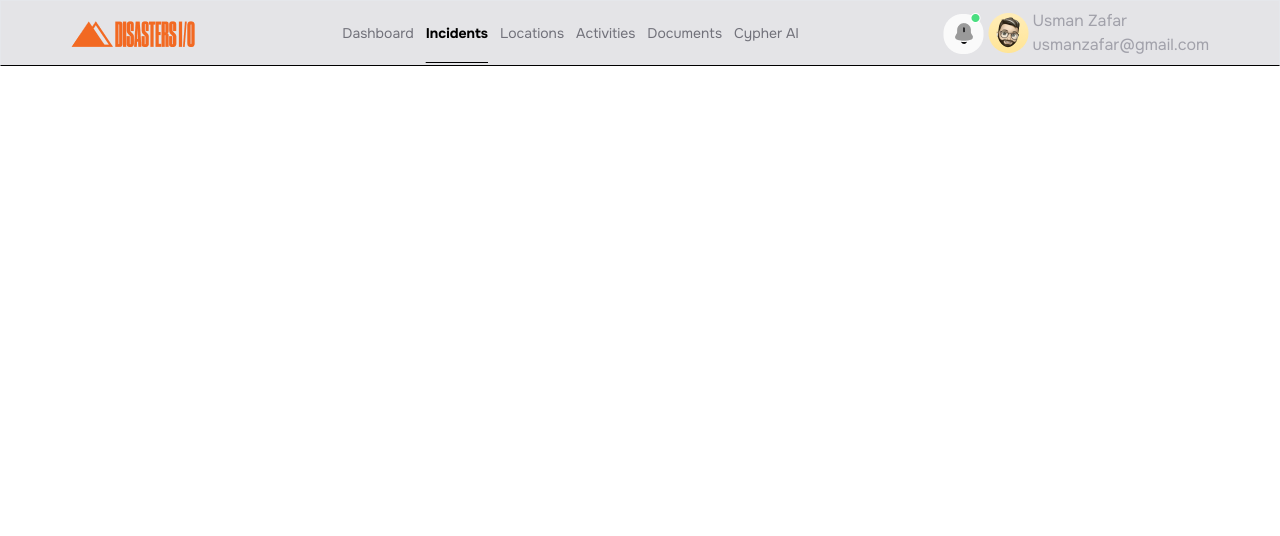
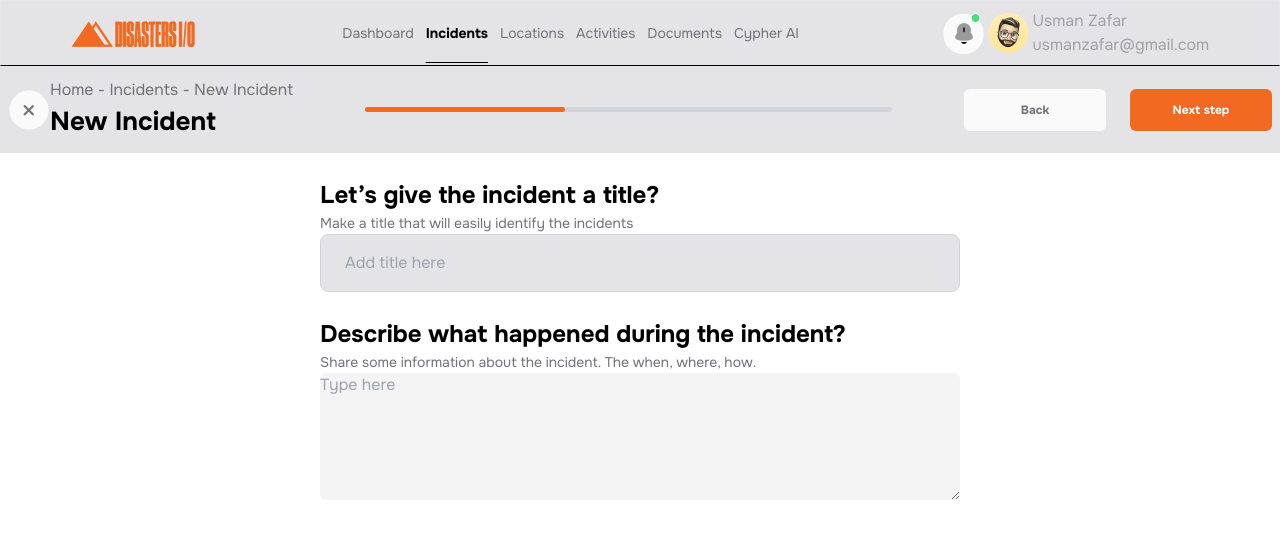
Before and after one commit to selina-islam/Disasters-I-O, a React (Vite) app: page /Incidents/GetStarted/WhichSection/LetsGive in a window 1280 px wide. Shown: the top 536 px of the page. Built offline with nearby package versions, Linux system fonts and the light colour scheme.

Commit message:
Navigator is now done

```diff
--- a/src/App.jsx
+++ b/src/App.jsx
@@ -4,7 +4,10 @@ import Navbar from './Components/Shared/Navbar'
 import Dashboard from './Components/Dashboard/Dashboard';
 import { Incidents } from './Components/Incidents/Incidents';
 import Location from './Components/FullLocation/Location';
-
+import { GetStarted } from './Components/Incidents/GetStarted';
+import Which from './Components/Incidents/Which';
+import { LetGive } from './Components/Incidents/LetGive'
+import {Where} from './Components/Incidents/Where'
 
 function App() {
 
@@ -16,6 +19,16 @@ function App() {
         <Routes>
           <Route path="/" element={<Dashboard />} />
           <Route path="/Incidents" element={<Incidents />} />
+          <Route path="/Incidents/GetStarted" element={<GetStarted />} />
+          <Route
+            path="/Incidents/GetStarted/WhichSection"
+            element={<Which />}
+          />
+          <Route
+            path="/Incidents/GetStarted/WhichSection/LetsGive"
+            element={<LetGive />}
+          />
+          <Route path="/Incidents/GetStarted/WhichSection/LetsGive/WhereSection" element={<Where/>} />
           <Route path="/Locations" element={<Location />} />
         </Routes>
       </BrowserRouter>
--- a/src/Components/Common/Button.jsx
+++ b/src/Components/Common/Button.jsx
@@ -1,8 +1,9 @@
 import React, { children } from 'react'
 import { cn } from '../lib/utils/cn'
 
-export const Button = ({children, className}) => {
+export const Button = ({children, className ,onClick}) => {
   return (
-    <button className={cn('h-[42px] w-[142px] bg-orange rounded-[6px] text-white font-bold hover:bg-amber-700 transition-all duration-200 text-[12px] hover:text-zinc-50', className)}>{ children}</button>
+    <button
+     onClick={onClick} className={cn('h-[42px] w-[142px] bg-orange rounded-[6px] text-white font-bold hover:bg-amber-700 transition-all duration-200 text-[12px] hover:text-zinc-50', className)}>{children}</button>
   )
 }
--- a/src/Components/Dashboard/Dashboard.jsx
+++ b/src/Components/Dashboard/Dashboard.jsx
@@ -4,7 +4,7 @@ import { DashboardCard, NewInciidents } from "../lib/dv";
 import { Card } from "./Card";
 import { VscClose } from "react-icons/vsc";
 import { Chatbox } from "./Chatbox";
-import Which from "../Incidents/Which";
+
 
 
 
@@ -38,7 +38,7 @@ const Dashboard = () => {
       <div className="fixed top-[20px] right-5">
         {chatopen ? <Chatbox /> : null}
       </div>
-    <Which/>
+
     </>
   );
 };
--- a/src/Components/FullLocation/TwoCard.jsx
+++ b/src/Components/FullLocation/TwoCard.jsx
@@ -2,7 +2,7 @@ import React from 'react'
 
 export const TwoCard = ({img, title, description, amount}) => {
   return (
-    <div className="flex flex-col  w-[214px] h-[241px] py-2 mb-5">
+    <div className="w-[400px] flex flex-col py-2 mb-5 px-2">
       <div>
         <img src={img} alt="" className="h-[178px] w-[214px]" />
       </div>
--- a/src/Components/Incidents/GetStarted.jsx
+++ b/src/Components/Incidents/GetStarted.jsx
@@ -7,6 +7,9 @@ import { useNavigate } from 'react-router-dom';
 
 export const GetStarted = () => {
   const navigate = useNavigate()
+  const handleClick = () => {
+    navigate("/Incidents/GetStarted/WhichSection");
+  }
   return (
     <div>
       <div className="flex flex-col justify-center items-center">
@@ -17,27 +20,23 @@ export const GetStarted = () => {
         </h3>
       </div>
 
-      <div className='flex justify-center items-center lg:w-[598px] md:w-[485px] sm:w-[355px] w-[250px] mx-auto mt-5'>
-        <div className="lg:w-7 w-5 lg:h-7 bg-whiteLight rounded-full"></div>
+      <div className="flex justify-center items-center lg:w-[598px] md:w-[485px] sm:w-[355px] w-[250px] mx-auto mt-5">
+        <div className="lg:w-7 w-5 lg:h-7 h-5 bg-whiteLight rounded-full"></div>
         <hr className="bg-whiteLight w-[299px] h-[3px]" />
-        <div className="lg:w-7 w-5 lg:h-7 bg-whiteLight rounded-full"></div>
+        <div className="lg:w-7 w-5 lg:h-7 h-5 bg-whiteLight rounded-full"></div>
         <hr className="bg-whiteLight w-[299px] h-[3px]" />
-        <div className="lg:w-7 w-5 lg:h-7 bg-whiteLight rounded-full"></div>
+        <div className="lg:w-7 w-5 lg:h-7 h-5 bg-whiteLight rounded-full"></div>
       </div>
 
-
-                  <div className='flex md:flex-row justify-center items-center gap-4 mt-6'>
+      <div className="flex md:flex-row flex-col justify-center items-center gap-4 mt-6">
         {Stepbar.map((Stepbar, i) => (
           <GetCard key={i} {...Stepbar} />
         ))}
       </div>
 
-
-
-                  <div className='flex justify-center my-12'>
-                          <Button>Get Started</Button>
+      <div className="flex justify-center my-12">
+        <Button onClick={handleClick}>Get Started</Button>
       </div>
-
     </div>
   );
 };
--- a/src/Components/Incidents/LetGive.jsx
+++ b/src/Components/Incidents/LetGive.jsx
@@ -1,36 +1,55 @@
 import React from 'react'
+import { NewIndas } from '../Shared/NewIndas';
+import { useNavigate } from 'react-router-dom';
 
 export const LetGive = () => {
+   const navigate = useNavigate();
+   const funforback = () => {
+     navigate("/Incidents/GetStarted/WhichSection");
+   };
+   const funfornext = () => {
+     navigate("/Incidents/GetStarted/WhichSection/LetsGive/WhereSection");
+   };
   return (
     <div>
-      <div className="flex flex-col justify-center gap-3">
-        <div>
-          <h1 className="text-[24px] text-black font-bold ">
+      <NewIndas
+        welcome="Home - Incidents - New Incident"
+        heading="New Incident"
+        btntext="Next step"
+        back={funforback}
+        next={funfornext}
+        backbtn="Back"
+      />
+      <div className="flex flex-col justify-center items-center gap-6 mt-6">
+        <div className=" w-[95%] md:w-1/2 mx-auto ">
+          <h1 className="text-[24px] text-black font-bold">
             Let’s give the incident a title?
           </h1>
           <p className="text-[14px] text-graybold">
             Make a title that will easily identify the incidents
           </p>
+
+          <input
+            type="text"
+            placeholder="Add title here"
+            className="bg-whiteLight border border-gray-300 px-6 py-4 rounded-lg w-full focus:outline-none focus:shadow-inner focus:shadow-green-300 transition-all duration-300 text-12"
+          />
         </div>
 
-        <div className="w-[752px] h-[50px] rounded-[6px] text-graybold flex items-center bg-[#F4F4F5] mt-2">
-          <p>Add title here</p>
-        </div>
-
-        <div>
+        <div className="w-[95%] md:w-1/2 mx-auto">
           <h1 className="text-[24px] text-black font-bold">
             Describe what happened during the incident?
           </h1>
           <p className="text-[14px] text-graybold">
             Share some information about the incident. The when, where, how.
           </p>
+          <textarea
+            name=""
+            placeholder="Type here"
+            id=""
+            className="bg-[#F4F4F5] rounded-[6px] h-[127px] w-[100%] "
+          ></textarea>
         </div>
-        <textarea
-          name=""
-          placeholder="Type here"
-          id=""
-          className="bg-[#F4F4F5] rounded-[6px] h-[127px] w-[752px]"
-        ></textarea>
       </div>
     </div>
   );
--- a/src/Components/Incidents/Where.jsx
+++ b/src/Components/Incidents/Where.jsx
@@ -1,19 +1,39 @@
 import React from 'react'
+import { NewIndas } from '../Shared/NewIndas';
+import { useNavigate } from 'react-router-dom';
+
 
 export const Where = () => {
+const navigate = useNavigate();
+const funforback = () => {
+  navigate("/Incidents/GetStarted/WhichSection/LetGive");
+};
+const funfornext = () => {
+  navigate("/Locations");
+};
+
   return (
     <div>
-      <div className='h-[589px] w-[752px] gap-24'>
+      <NewIndas
+        welcome="Home - Incidents - New Incident"
+        heading="New Incident"
+        btntext="Finished"
+        back={funforback}
+        next={funfornext}
+        backbtn="Back"
+      />
+      <div className="h-[589px] w-[752px] gap-24">
         <div>
-          <h1 className='text-[24px] text-black font-bold'>Where’s the incident?</h1>
-          <p className='text-[14px] text-graybold py-3'>
+          <h1 className="text-[24px] text-black font-bold">
+            Where’s the incident?
+          </h1>
+          <p className="text-[14px] text-graybold py-3">
             Enter a GPS, address. or pin point on the map. Try to be as <br />
-            accurate
-            as possible, or click:Jurisdiction Wide
+            accurate as possible, or click:Jurisdiction Wide
           </p>
         </div>
         <div>
-          <img src="/img/where.png" alt="" className=''/>
+          <img src="/img/where.png" alt="" className="" />
         </div>
       </div>
     </div>
--- a/src/Components/Incidents/Which.jsx
+++ b/src/Components/Incidents/Which.jsx
@@ -2,8 +2,16 @@ import React from 'react'
 import { NewIndas } from '../Shared/NewIndas'
 import { WhichCard } from '../Incidents/WhichCard'
 import { NewInciidents } from '../lib/dv'
+import { useNavigate } from 'react-router-dom'
 
 const Which = () => {
+  const navigate =useNavigate()
+  const funforback = () => {
+    navigate("/Incidents/GetStarted");
+  }
+  const funfornext = () => {
+    navigate("/Incidents/GetStarted/WhichSection/LetsGive");
+  }
   return (
     <div>
       <div>
@@ -11,6 +19,8 @@ const Which = () => {
           welcome="Home - Incidents - New Incident"
           heading="New Incident"
           btntext="Next step"
+          back={funforback}
+          next={funfornext}
           backbtn="Back"
         />
       </div>
@@ -18,7 +28,7 @@ const Which = () => {
         <div className="font-bold text-black text-[24px] mb-3 flex md:justify-start justify-center  py-5">
           <h1>Which of these best describes the incident?</h1>
         </div>
-        <div className='grid md:grid-cols-4 grid-col-1 text-center gap-2 justify-center items-center'>
+        <div className='grid md:grid-cols-3 lg:grid-cols-4 sm:grid-cols-2 grid-col-1 text-center gap-2 justify-center items-center'>
           {NewInciidents.map((p, i) => (
             <WhichCard key={i} {...p} />
           ))}
--- a/src/Components/Shared/Filter.jsx
+++ b/src/Components/Shared/Filter.jsx
@@ -3,8 +3,18 @@ import { CiSearch } from "react-icons/ci";
 import { Button } from '../Common/Button';
 import { Card } from '../Dashboard/Card';
 import { cn } from '../lib/utils/cn';
+import { useNavigate } from 'react-router-dom';
 
 export const Filter = ({ welcome, heading, btntext, img, className }) => {
+  const navigate =useNavigate()
+  const handleClick= ()=> {
+    if (btntext === "+New Incident") {
+      navigate("/Incidents/GetStarted");
+    } else {
+      return null
+    }
+
+  }
         return (
           <section className="py-3 lg:py-6 bg-whiteLight ">
             <div className="flex md:flex-row flex-col justify-between items-center mx-20 h-auto">
@@ -46,7 +56,7 @@ export const Filter = ({ welcome, heading, btntext, img, className }) => {
                 </div>
 
                 <div>
-                  <Button className="m-3 text-white">{btntext}</Button>
+                  <Button onClick={handleClick} className="m-3 text-white">{btntext}</Button>
                 </div>
               </div>
             </div>
--- a/src/Components/Shared/NewIndas.jsx
+++ b/src/Components/Shared/NewIndas.jsx
@@ -1,7 +1,8 @@
 import React from 'react'
 import { Button } from '../Common/Button';
 
-export const NewIndas = ({btntext, backbtn, welcome, heading}) => {
+export const NewIndas = ({ btntext, backbtn, welcome, heading,back, next }) => {
+
   return (
     <section className="bg-whiteLight lg:py-y py-3">
       <div className="flex md:flex-row flex-col justify-between items-center mx-2 gap-3">
@@ -22,12 +23,12 @@ export const NewIndas = ({btntext, backbtn, welcome, heading}) => {
         </div>
         <div className="flex gap-3">
           <div>
-            <Button className="mx-auto text-graybold me-3 bg-[#FAFAFA] border-[#D4D4D8]">
+            <Button onClick={back} className="mx-auto text-graybold me-3 bg-[#FAFAFA] border-[#D4D4D8]">
               {backbtn}
             </Button>
           </div>
           <div>
-            <Button>{btntext}</Button>
+            <Button onClick={next}>{btntext}</Button>
           </div>
         </div>
       </div>
```
Also changed, not shown: src/Components/FullLocation/Location.jsx (+8 -3 lines). Lines whose indentation alone changed are shown as unchanged.
